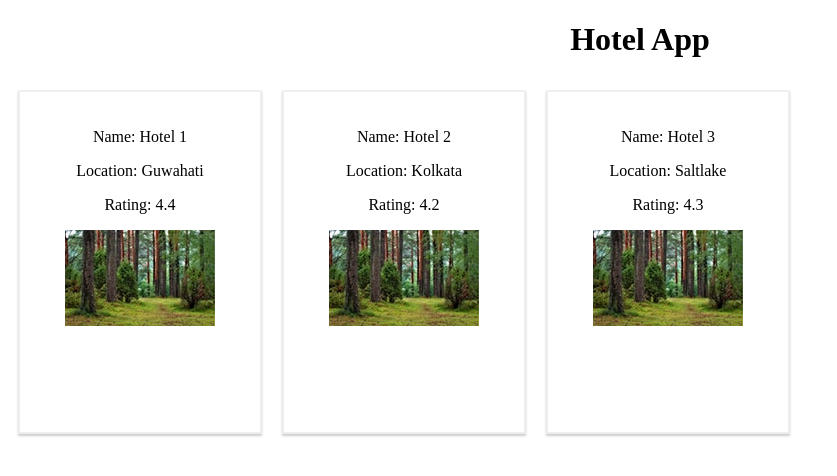
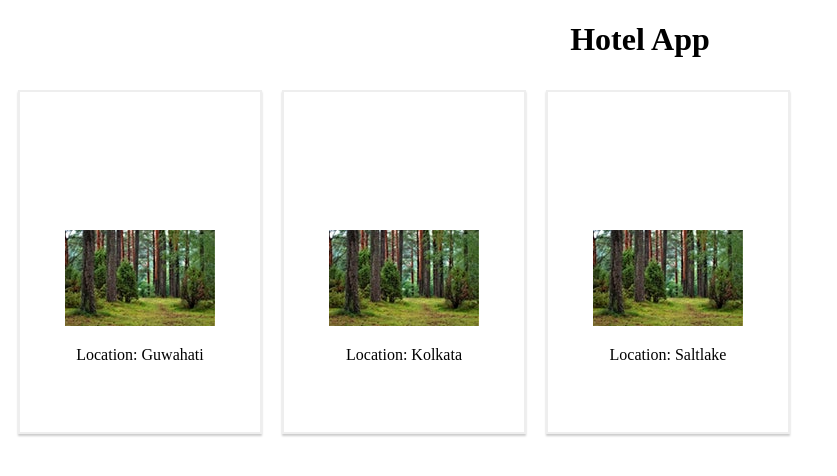
Before and after one commit to dagrtaru/HotelNodeJS, a React (Create React App) app: page / in a window 1280 px wide. Shown: the top 476 px of the page, without its empty margins (0-837 px from the left). Built offline with nearby package versions, Linux system fonts and the light colour scheme.

Commit message:
Update HotelItem.js

```diff
--- a/src/components/HotelItem.js
+++ b/src/components/HotelItem.js
@@ -17,14 +17,31 @@ export class HotelItem extends Component {
         }
     }
 
+    style1 = () => {
+        return {
+            visibility : this.props.hotel.selected ? "visible" : "hidden"
+        }
+    }
+
+    style2 = () => {
+        return {
+            visibility : this.props.hotel.selected ? "hidden" : "visible"
+        }
+    }
+
     render() {
         return (
             <div style={styleMain}>
                 <div className="card" style={this.getStyle()} onClick= {this.props.toggleSelected.bind(this, this.props.hotel.id)}>
-                    <p>Name: {this.props.hotel.name}</p>
-                    <p>Location: {this.props.hotel.location}</p>
-                    <p>Rating: {this.props.hotel.rating}</p>
-                    <img src = {Forest} alt="A Forest"/>
+                    <div style={this.style1()}>
+                        <p>Name: {this.props.hotel.name}</p>
+                        <p>Location: {this.props.hotel.location}</p>
+                        <p>Rating: {this.props.hotel.rating}</p>
+                    </div>
+                    <div style={this.style2()}>
+                        <img src = {Forest} alt="A Forest"/>
+                        <p>Location: {this.props.hotel.location}</p>
+                    </div>
                 </div>
             </div>
         )
```
